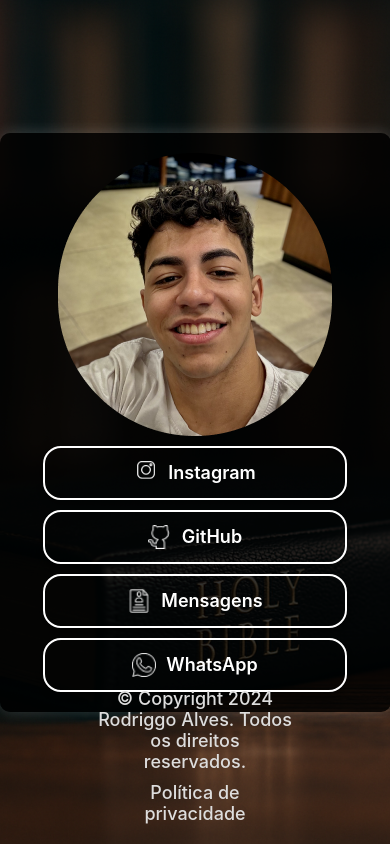
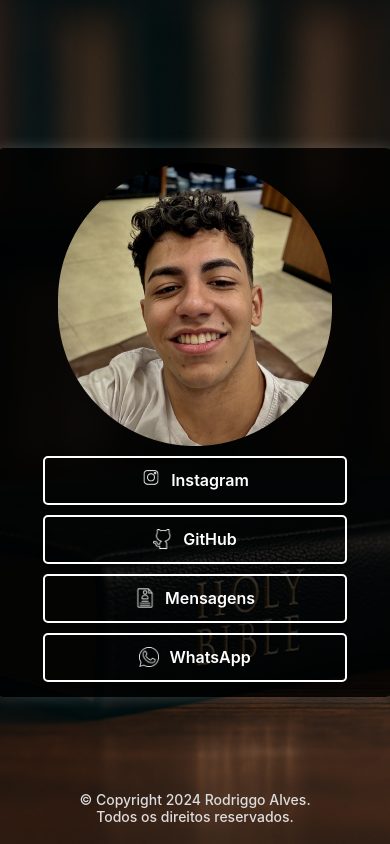
Before and after one commit to RodriggoAlves/Links, a plain HTML site: page index.html in a window 390 px wide. Drawn offline with Linux system fonts and the light colour scheme.

Commit message:
Update index.html

```diff
--- a/index.html
+++ b/index.html
@@ -42,9 +42,10 @@
             display: flex;
             align-items: center;
             justify-content: center;
-            width: 300px;
+            width: 90%;
+            max-width: 300px;
             height: 50px;
-            border-radius: 18px;
+            border-radius: 5px;
             text-decoration: none;
             font-size: 18px;
             font-weight: 600;
@@ -75,16 +76,46 @@
             transform: translateX(-50%);
             text-align: center;
             font-family: -apple-system, BlinkMacSystemFont, "Segoe UI", Roboto, "Helvetica Neue", Arial, sans-serif;
-            padding-top: 20px;
+            display: flex;
+            gap: 15px;
         }
 
         .Copyright, .Copyright1 {
-            font-size: 18px;
+            font-size: 16px;
             font-weight: 500;
             color: #ddd;
             text-decoration: none;
-            display: block;
-            margin: 10px 0;
+            white-space: nowrap;
+        }
+
+        .Footer .Copyright::after {
+            content: " | ";
+            color: #ddd;
+            padding: 0 5px;
+        }
+
+        @media (max-width: 480px) {
+            .Conteudo {
+                width: 95%;
+                padding: 15px;
+            }
+            a {
+                width: 100%;
+                font-size: 16px;
+                height: 45px;
+            }
+            .icon {
+                width: 20px;
+                height: 20px;
+            }
+            .Footer {
+                bottom: 5px;
+                flex-direction: column;
+                align-items: center;
+            }
+            .Copyright, .Copyright1 {
+                font-size: 14px;
+            }
         }
     </style>
 </head>
@@ -119,8 +150,7 @@
         </section>
     </main>
     <div class="Footer">
-        <p class="Copyright">&copy; Copyright 2024 Rodriggo Alves. Todos os direitos reservados.</p>
-        <p class="Copyright1">Política de privacidade</p>
+        <p class="Copyright1">&copy; Copyright 2024 Rodriggo Alves.<br>Todos os direitos reservados.</p>
     </div>
 </body>
 </html>
```
